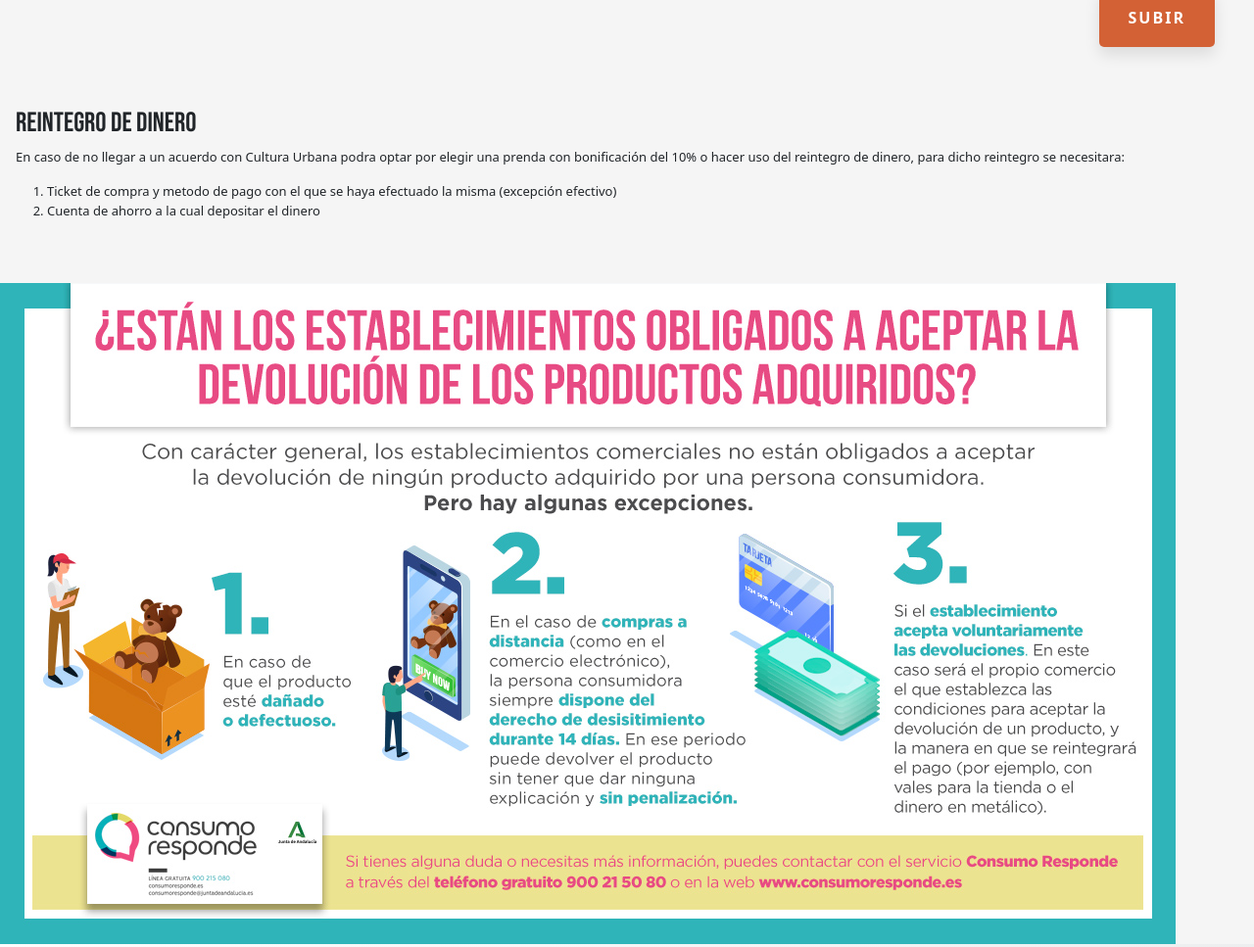
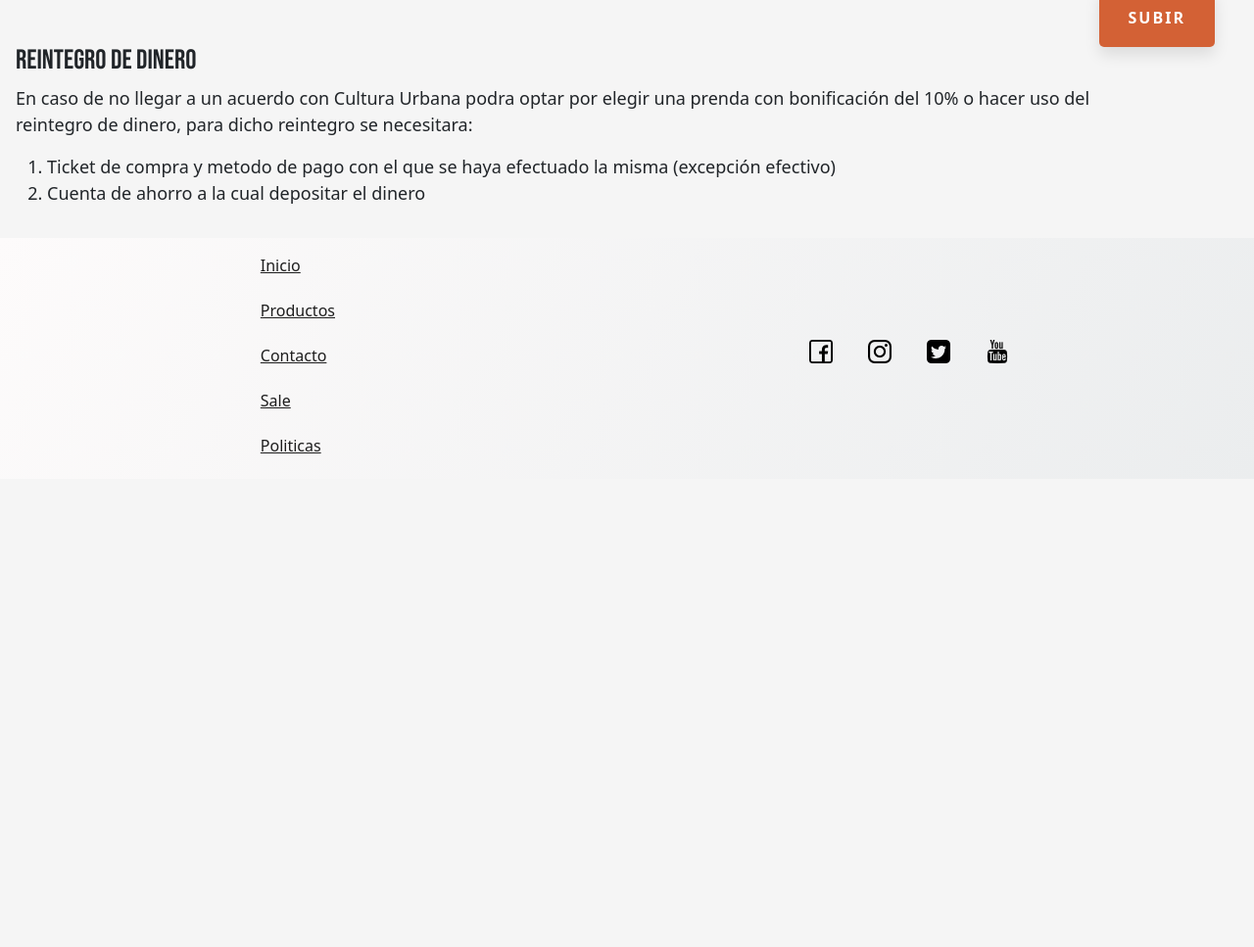
Before and after one commit to EmanuelBillordo/Cultura-Urbana-Sass, a website: page pages/politica-de-devolucion.html in a window 1280 px wide. Shown: the part 712-1679 px from the top of the page at 98% size. After the commit the page ends 1201 px from the top, so only its background shows below. Drawn offline with nearby package versions, Linux system fonts and the light colour scheme.

Commit message:
arreglos finales hechos, proyecto final terminado

```diff
--- a/pages/politica-de-devolucion.html
+++ b/pages/politica-de-devolucion.html
@@ -107,9 +107,6 @@
                 </ol>
             </div>
         </section>
-        <div class="img-politica">
-            <img src="../img/logos/politica-devolucion.jpg" alt="politica-de-devolucion">
-        </div>
         <div class="boton-flotante">
             <a href="./politica-de-devolucion.html" class="btn-flotante">Subir</a>
         </div>
--- a/scss/_main-contacto.scss
+++ b/scss/_main-contacto.scss
@@ -33,27 +33,19 @@
 
     .section-contacto {
         width: 100%;
-        padding-top: 4rem;
-        padding-bottom: 3rem;
+        padding-top: 1rem;
+        padding-bottom: 1rem;
 
         div {
             width: 90%;
             padding-left: 1rem;
-            font-size: small;
+            font-size: large;
 
             ul li {
                 list-style-type: disc;
             }
         }
 
-        .img-politica {
-            width: 50px;
-
-            img {
-                width: 100%;
-            }
-
-        }
     }
 }
 
```
Also changed, not shown: css/stylecss.css.
